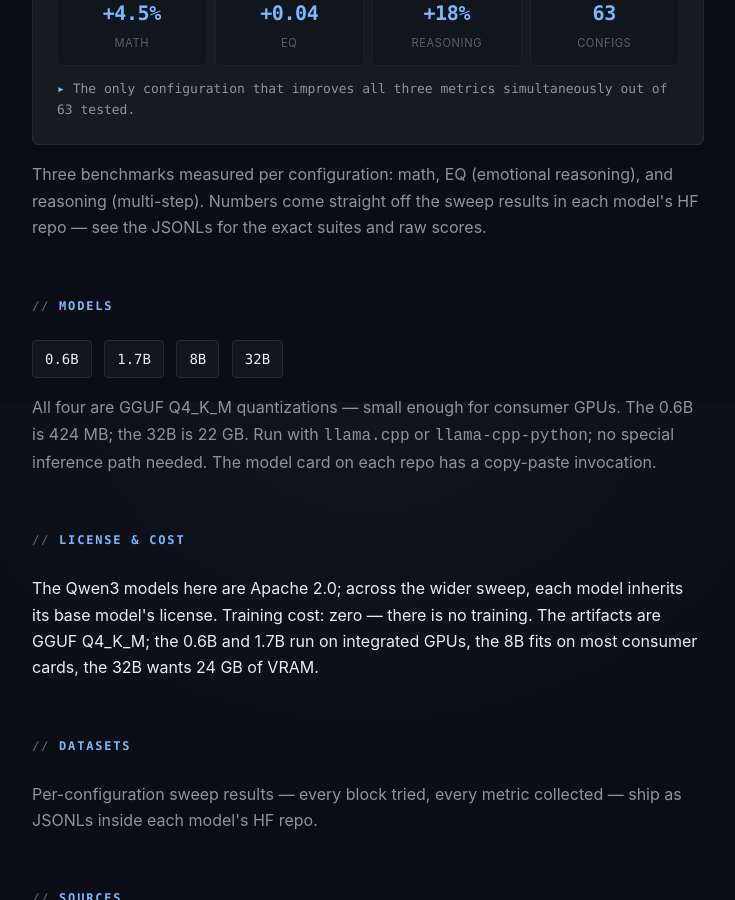
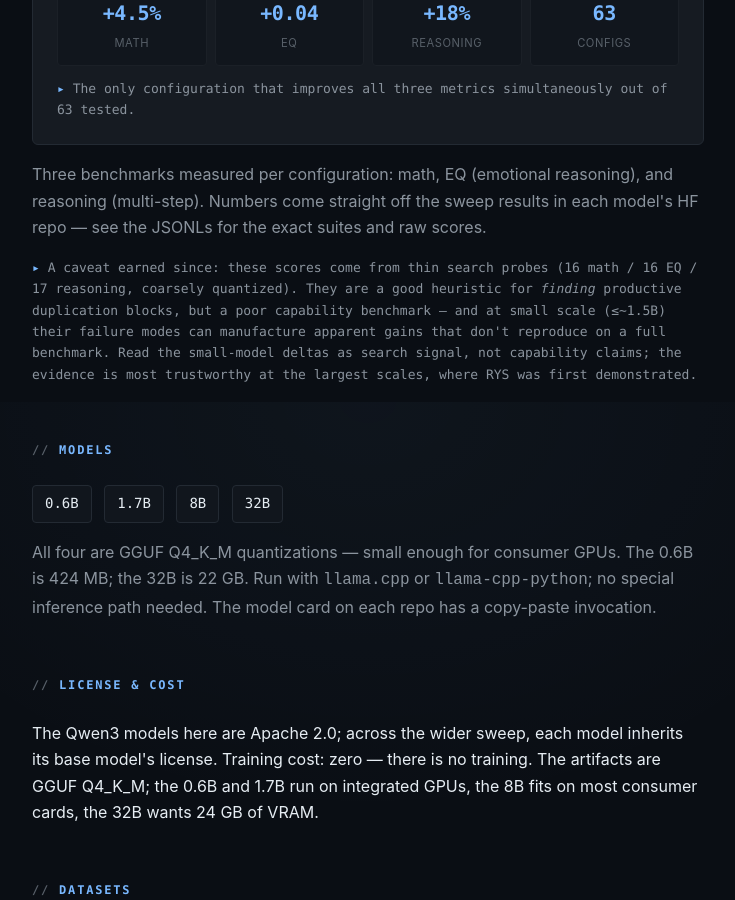
Before and after one commit to john-broadway/john-broadway.github.io, a Jekyll site: the page built from rys/index.html, in a window 1280 px wide and 900 px high, scrolled down 2298 px. Shown: the whole window, without its empty margins (272-1007 px from the left). Built offline with Jekyll 4.4.1, drawn with Linux system fonts in a browser that asks for light colours.

Commit message:
docs(rys): honest caveat on small-scale probe results
The Results numbers come from thin search probes; the corpus's own 2026-06-17 note found
they can manufacture apparent gains at <=~1.5B that don't reproduce on a full benchmark.
Added a caveat: read small-model deltas as search signal, trustworthy at large scale.

```diff
--- a/rys/index.html
+++ b/rys/index.html
@@ -77,6 +77,8 @@ description: Layer duplication taken from Qwen3 (0.6B–32B) out across 10 archi
 
   <p>Three benchmarks measured per configuration: math, EQ (emotional reasoning), and reasoning (multi-step). Numbers come straight off the sweep results in each model's HF repo &mdash; see the JSONLs for the exact suites and raw scores.</p>
 
+  <p class="status">A caveat earned since: these scores come from thin search probes (16 math / 16 EQ / 17 reasoning, coarsely quantized). They are a good heuristic for <em>finding</em> productive duplication blocks, but a poor capability benchmark &mdash; and at small scale (&le;~1.5B) their failure modes can manufacture apparent gains that don't reproduce on a full benchmark. Read the small-model deltas as search signal, not capability claims; the evidence is most trustworthy at the largest scales, where RYS was first demonstrated.</p>
+
   <h2>Models</h2>
 
   <p class="elsewhere">
```
